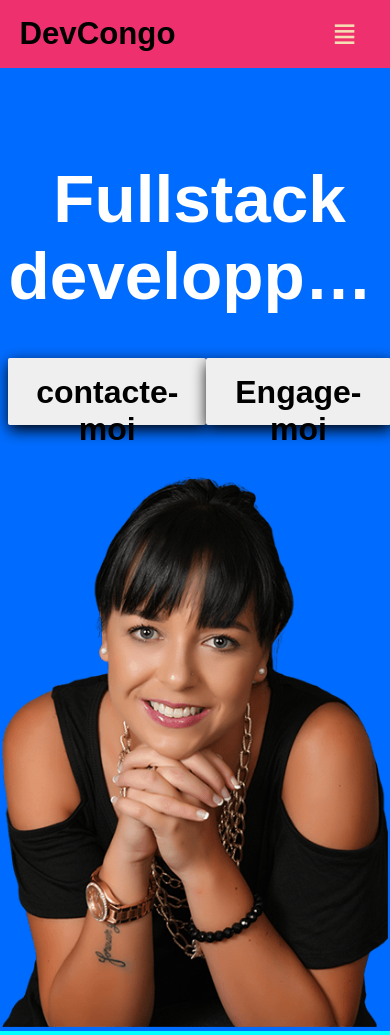
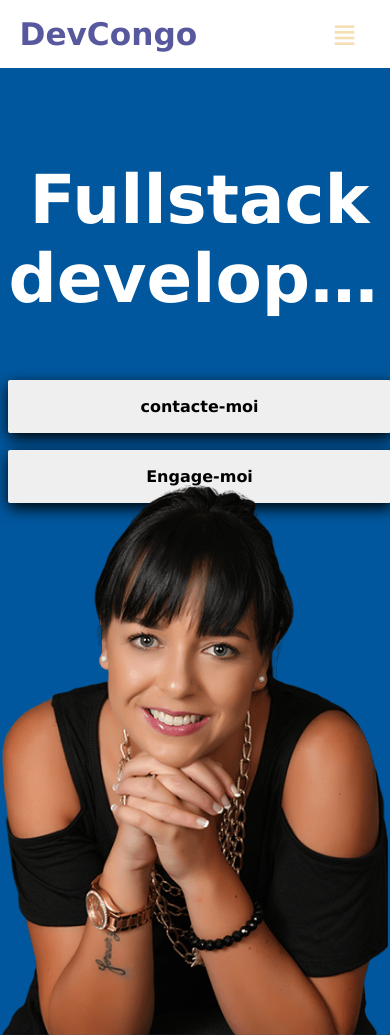
Before and after one commit to asddaniel/portfolio, a plain HTML site: page index.html in a window 390 px wide. Drawn offline with Linux system fonts and the light colour scheme.

Commit message:
arrangement

```diff
--- a/css/style.css
+++ b/css/style.css
@@ -4,7 +4,7 @@
     box-sizing: border-box;
     list-style: none;
     text-decoration: none;
-    font-family: 'Montserrat', sans-serif;
+    font-family: Verdana, Geneva, Tahoma, sans-serif;
 
 }
 button{
@@ -43,7 +43,8 @@ html > *{
     padding: 0px;
 }
 .nav{
-    background-color: rgb(238, 48, 111);
+    background-color: white;
+    color: #01016da8;
     height: 10vh;
     position: fixed;
     width: 100vw;
@@ -56,7 +57,7 @@ html > *{
 display: grid;
 grid-template-columns: 1fr 1fr;
 grid-template-rows: 1fr auto;
-background-color: rgba(0, 0, 255, 0.575);
+background-color: #01016da8;
 color: white;
 }
 .bio{
@@ -106,7 +107,7 @@ color: white;
     margin: 1vw;
 }
 .nav-links a{
-    color: white;
+    color: #01016da8;;
 }
 .link-menu{
     display: none;
@@ -131,10 +132,16 @@ color: white;
         width: 100vw;
     }
     .centralize{
+        flex-direction: column;
+
         justify-content: space-around;
     }
+    .parole{
+        font-size: 2vh;
+    }
     .centralize button{
-        font-size: 2em;
+        margin-top: 2vh;
+        font-size: 1em;
     }
     .presentater div img{
         object-fit: cover;
@@ -176,7 +183,7 @@ color: white;
         height: 100%;
         position: absolute;
         flex-direction: column;
-        background-color: rgba(0, 0, 0, 0.8);
+        background-color: rgba(255, 255, 255, 0.8);
         backdrop-filter: blur(5px);
 
         top: 0vh;
```
